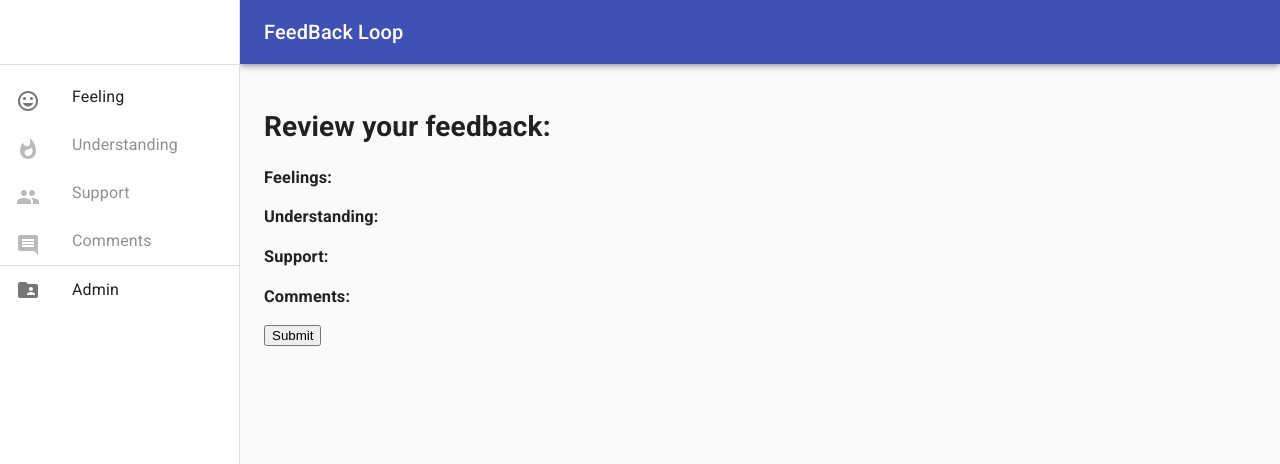
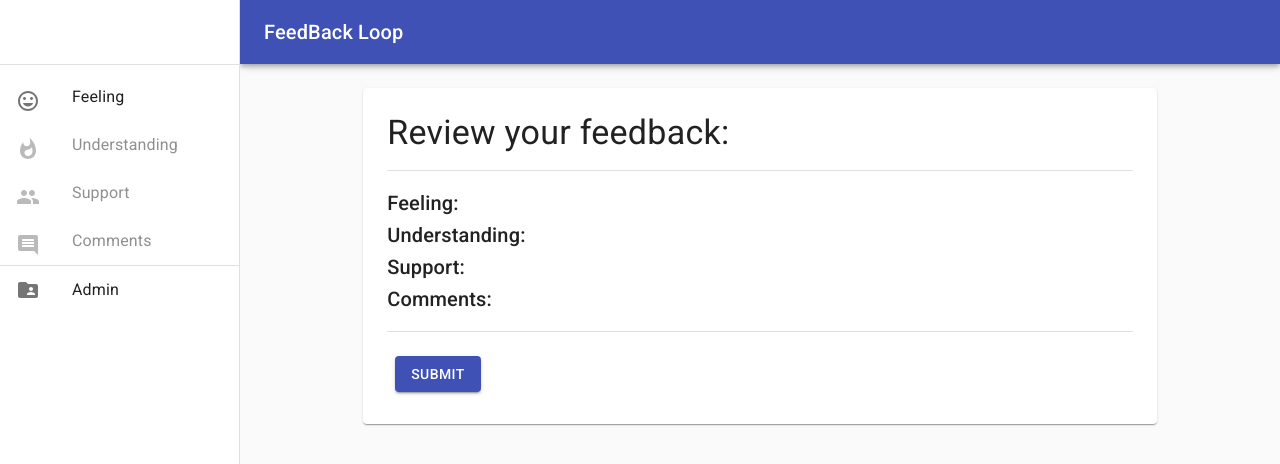
Before and after one commit to dmheisel/Feedback-Loops-, a React (Create React App) app: page /#/review in a window 1280 px wide. Shown: the top 464 px of the page. Built offline with nearby package versions, Linux system fonts and the light colour scheme.

Commit message:
updated styling on review page

```diff
--- a/src/components/App/App.jsx
+++ b/src/components/App/App.jsx
@@ -15,7 +15,8 @@ class App extends Component {
 	render() {
 		return (
 			<Router>
-				{/* app drawer is sidebar and top bar, route components are passed as its children */}
+				{/* app drawer is sidebar and top bar, route components are passed as its
+				children, taking advantage of styling created within AppDrawer component */}
 				<AppDrawer>
 					<Route path='/' exact component={Feeling} />
 					<Route path='/understanding' component={Understanding} />
--- a/src/components/AppDrawer/DrawerList.jsx
+++ b/src/components/AppDrawer/DrawerList.jsx
@@ -2,12 +2,13 @@ import React, { Component } from 'react';
 import { withRouter } from 'react-router-dom';
 import { connect } from 'react-redux';
 
+//material-ui imports
 import List from '@material-ui/core/List';
 import ListItem from '@material-ui/core/ListItem';
 import ListItemIcon from '@material-ui/core/ListItemIcon';
 import ListItemText from '@material-ui/core/ListItemText';
 import Divider from '@material-ui/core/Divider'
-
+//material-ui icon imports
 import Comment from '@material-ui/icons/Comment';
 import Mood from '@material-ui/icons/Mood';
 import People from '@material-ui/icons/People';
--- a/src/components/FeedbackInput/FeedbackInput.jsx
+++ b/src/components/FeedbackInput/FeedbackInput.jsx
@@ -2,10 +2,10 @@ import React, { Component } from 'react';
 import TextInput from './TextInput';
 import RadioInput from './RadioInput';
 
-//material-ui imports
-import { connect } from 'react-redux';
-
 class FeedbackInput extends Component {
+	//handler component uses conditional rendering to provide either text input field
+	//or radio button field to its parent component.
+	//should be passed props current(current page), action(for dispatch), and nextLocation(url for next button)
 	render() {
 		return (
 			<div>
@@ -26,7 +26,4 @@ class FeedbackInput extends Component {
 		);
 	}
 }
-const mapStateToProps = reduxStore => ({
-	feedback: reduxStore.feedbackReducer
-});
-export default connect(mapStateToProps)(FeedbackInput);
+export default FeedbackInput;
--- a/src/components/FeedbackInput/TextInput.jsx
+++ b/src/components/FeedbackInput/TextInput.jsx
@@ -2,12 +2,14 @@ import React, { Component } from 'react';
 import { connect } from 'react-redux';
 import { withRouter } from 'react-router-dom';
 
-
+//material-ui imports
 import IconButton from '@material-ui/core/IconButton';
-import NavigateNextIcon from '@material-ui/icons/NavigateNext';
 import Typography from '@material-ui/core/Typography';
 import TextField from '@material-ui/core/TextField';
 import { withStyles } from '@material-ui/core/styles';
+//material-ui icon imports
+import NavigateNextIcon from '@material-ui/icons/NavigateNext';
+
 
 const styles = theme => ({
 	textField: {
--- a/src/components/Review/Review.jsx
+++ b/src/components/Review/Review.jsx
@@ -1,31 +1,71 @@
 import React, { Component } from 'react';
-import { connect } from 'react-redux'
-import axios from 'axios'
+import { connect } from 'react-redux';
+import axios from 'axios';
 
+//material-ui imports
+import { withStyles } from '@material-ui/core/styles';
+import Divider from '@material-ui/core/Divider';
+import Paper from '@material-ui/core/Paper';
+import Typography from '@material-ui/core/Typography';
+import Button from '@material-ui/core/Button';
+
+const styles = theme => ({
+	root: {
+    padding: theme.spacing(3, 3),
+    width: '80%',
+    margin: 'auto'
+	},
+	button: {
+		margin: theme.spacing(1)
+	},
+	break: {
+		margin: theme.spacing(2,0)
+	}
+});
 class Review extends Component {
-
 	handleSubmit = () => {
+		//feedback isn't sent to db until it's submitted from review page
 		axios
 			.post('/feedback/add', this.props.feedback)
 			.then(response => {
-        console.log(`successful POST route to server: ${response}`)
-        this.props.history.push('/thanks')
+        console.log(`successful POST route to server: ${response}`);
+        this.props.dispatch({type: 'CLEAR_FEEDBACK' })
+				this.props.history.push('/thanks');
 			})
 			.catch(err => {
-        console.log(`error on POST route to server: ${err}`)
-      })
-  }
+				console.log(`error on POST route to server: ${err}`);
+			});
+	};
+
 	render() {
+		const { classes } = this.props;
 		return (
 			<div>
-        <h1> Review your feedback:</h1>
-        <div>
-          <h3>Feelings: {this.props.feedback.feeling}</h3>
-          <h3>Understanding: {this.props.feedback.understanding}</h3>
-          <h3>Support: {this.props.feedback.support}</h3>
-          <h3>Comments: {this.props.feedback.comments}</h3>
-        </div>
-        <button onClick={this.handleSubmit}>Submit</button>
+				<Paper className={classes.root}>
+					<Typography variant='h4'>Review your feedback:</Typography>
+					<Divider className={classes.break} />
+					<Typography variant='h6'>
+						Feeling: {this.props.feedback.feeling}
+					</Typography>
+					<Typography variant='h6'>
+						Understanding: {this.props.feedback.understanding}{' '}
+					</Typography>
+					<Typography variant='h6'>
+						Support: {this.props.feedback.support}
+					</Typography>
+					<Typography variant='h6'>
+						Comments: {this.props.feedback.comments}
+					</Typography>
+					<Divider className={classes.break} />
+					<Button
+						variant='contained'
+						color='primary'
+            className={classes.button}
+            onClick={this.handleSubmit}
+          >
+						Submit
+					</Button>
+				</Paper>
 			</div>
 		);
 	}
@@ -33,5 +73,5 @@ class Review extends Component {
 //adds redux state to props of this component to access in render
 const mapStateToProps = reduxStore => ({
 	feedback: reduxStore.feedbackReducer
-})
-export default connect(mapStateToProps)(Review);
+});
+export default connect(mapStateToProps)(withStyles(styles)(Review));
--- a/src/components/Thanks/Thanks.jsx
+++ b/src/components/Thanks/Thanks.jsx
@@ -9,7 +9,6 @@ class Thanks extends Component {
 				<button
 					onClick={() => {
 						this.props.history.push('/');
-						this.props.dispatch({ type: 'CLEAR_FEEDBACK' });
 					}}>
 					Leave New Feedback?
 				</button>
```
Lines whose indentation alone changed are shown as unchanged.
